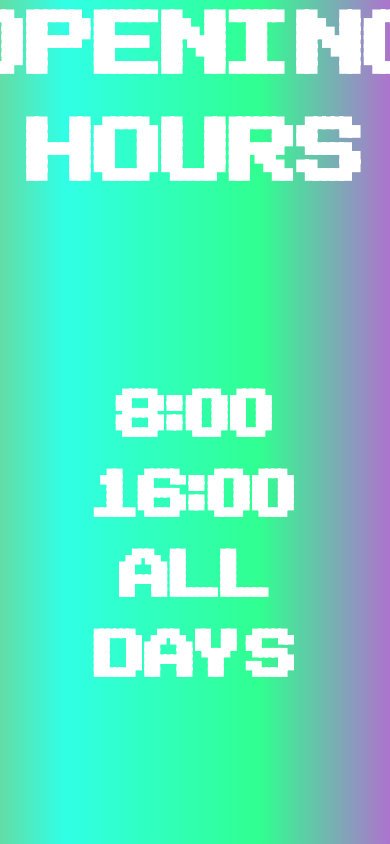
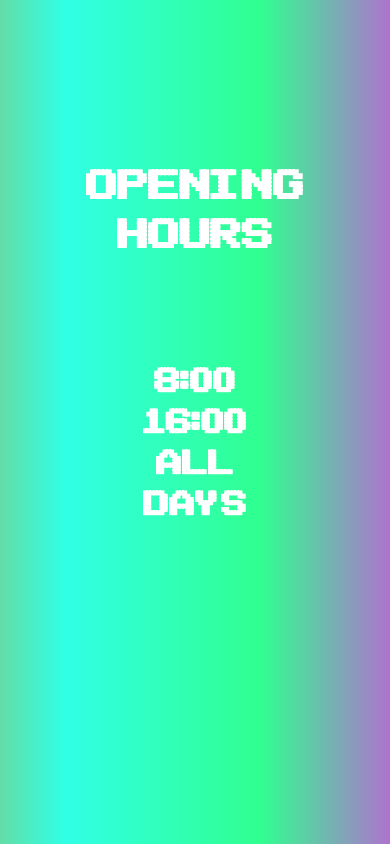
Before and after one commit to baibarz/do-you-think-you-are-real, a plain HTML site: page you_are_real/templates/closed.html in a window 390 px wide. Drawn offline with Linux system fonts and the light colour scheme; files that its build step writes are made by us from their sources; files whose address does not match are found by name.

Commit message:
new css file

```diff
--- /dev/null
+++ b/you_are_real/static/base.css
@@ -0,0 +1,17 @@
+@media screen and (max-width: 600px)
+  {
+    h1 {
+
+      font-size: 0,5em;
+      padding: 5%;
+    }
+    h2 {
+      font-size: 0,4em;
+      padding: 5%;
+    }
+  }
+
+
+html, body {
+    height: 100%;
+    margin: 0px;}
--- a/you_are_real/static/closed.css
+++ b/you_are_real/static/closed.css
@@ -1,12 +1,3 @@
-
-
-
-
-
-html, body {
-    height: 100%;
-    margin: 0px;}
-
 
 .text_box
 {
@@ -46,3 +37,18 @@ html, body {
         to {
           background-position: 200% center;
         }
+
+
+
+  }
+  @media screen and (max-width: 600px)
+  {
+    h1 {
+
+      font-size: 60px;
+      padding: 5%;
+    }
+    h2 {
+      font-size: 50px;
+    }
+  }
--- a/you_are_real/templates/closed.html
+++ b/you_are_real/templates/closed.html
@@ -1,9 +1,11 @@
 <html lang="en">
     <head>
+        <link rel="stylesheet" href="static/base.css" type="text/css" charset="utf-8" />
+        <link rel="stylesheet" href="static/closed.css">
         <meta charset="UTF-8">
         <meta http-equiv="X-UA-Compatible" content="IE=edge">
         <meta name="viewport" content="width=device-width, initial-scale=1.0">
-        <link rel="stylesheet" href="static/closed.css">
+
 
 
         <title>closed</title>
```
Also changed, not shown: you_are_real/templates/index.html (+3 -1 lines).
